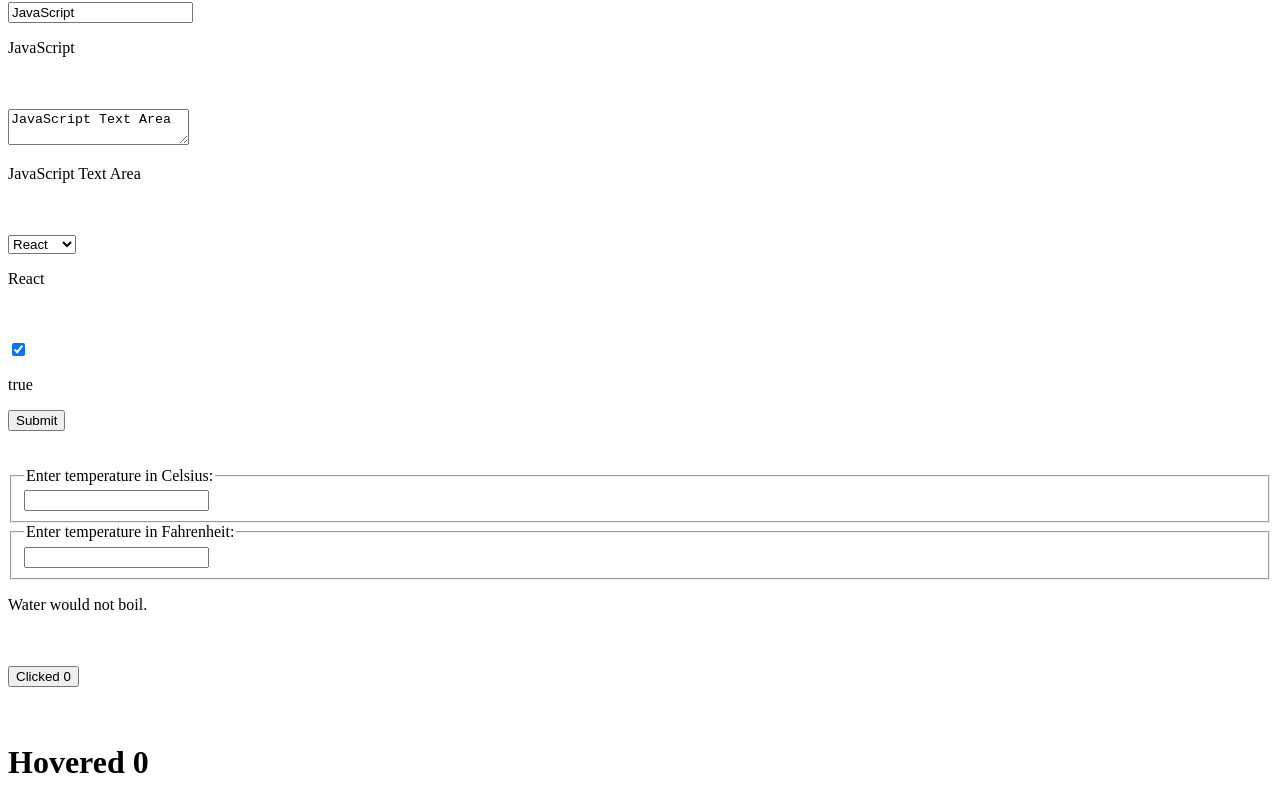
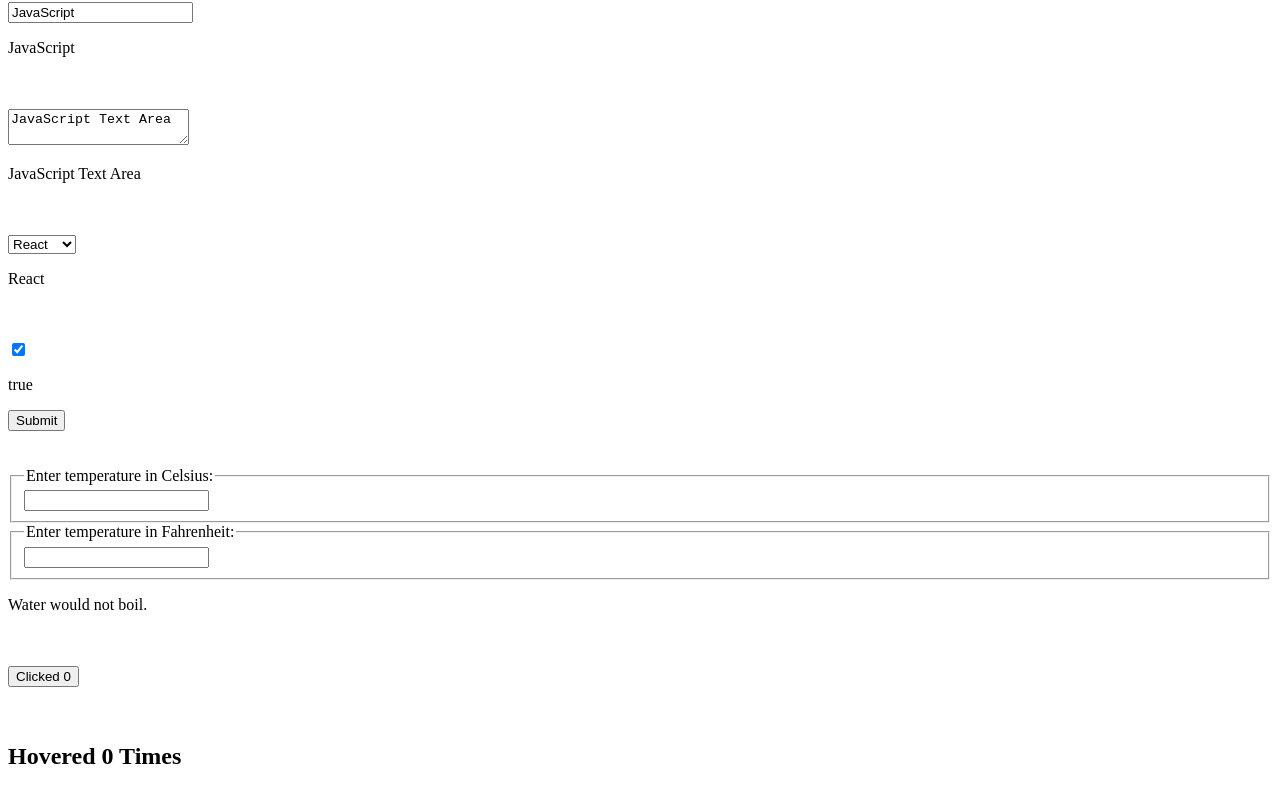
Before and after one commit to EhfazAdnan/react_lws_001, a React (Create React App) app: page / in a window 1280 px wide. Shown: the part 319-1122 px from the top of the page. Built offline with nearby package versions, Linux system fonts and the light colour scheme.

Commit message:
13 React Higher Order Components (HOC) - HOC example

```diff
--- a/src/components/ClickCounter.js
+++ b/src/components/ClickCounter.js
@@ -1,24 +1,14 @@
-import React from 'react';
+import withCounter from './HOC/withCounter';
 
-class ClickCounter extends React.Component {
-    state = {
-        count: 0,
-    };
-
-    incrementCount = () => {
-        this.setState((prevState) => ({ count: prevState.count + 1 }));
-    };
-
-    render() {
-        const { count } = this.state;
+const ClickCounter = (props) => {
+    const { count, incrementCount } = props;
     return (
         <div>
-                <button type="button" onClick={this.incrementCount}>
+            <button type="button" onClick={incrementCount}>
                 Clicked {count}
             </button>
         </div>
     );
-    }
-}
+};
 
-export default ClickCounter;
+export default withCounter(ClickCounter);
--- /dev/null
+++ b/src/components/HOC/withCounter.js
@@ -0,0 +1,22 @@
+import React from 'react';
+
+const withCounter = (OriginalComponent) => {
+    class NewComponent extends React.Component {
+        state = {
+            count: 0,
+        };
+
+        incrementCount = () => {
+            this.setState((prevState) => ({ count: prevState.count + 1 }));
+        };
+
+        render() {
+            const { count } = this.state;
+            return <OriginalComponent count={count} incrementCount={this.incrementCount} />;
+        }
+    }
+
+    return NewComponent;
+};
+
+export default withCounter;
--- a/src/components/HoverCounter.js
+++ b/src/components/HoverCounter.js
@@ -1,23 +1,13 @@
 /* eslint-disable jsx-a11y/mouse-events-have-key-events */
-import React from 'react';
+import withCounter from './HOC/withCounter';
 
-class HoverCounter extends React.Component {
-    state = {
-        count: 0,
-    };
+const HoverCounter = (props) => {
+    const { count, incrementCount } = props;
+    return (
+        <div>
+            <h2 onMouseOver={incrementCount}>Hovered {count} Times</h2>
+        </div>
+    );
+};
 
-    incrementCount = () => {
-        this.setState((prevState) => ({ count: prevState.count + 1 }));
-    };
-
-    render() {
-        const { count } = this.state;
-        return (
-            <div>
-                <h1 onMouseOver={this.incrementCount}>Hovered {count}</h1>
-            </div>
-        );
-    }
-}
-
-export default HoverCounter;
+export default withCounter(HoverCounter);
```
Lines whose indentation alone changed are shown as unchanged.
